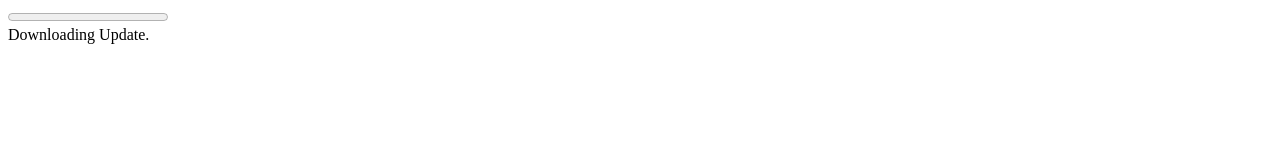
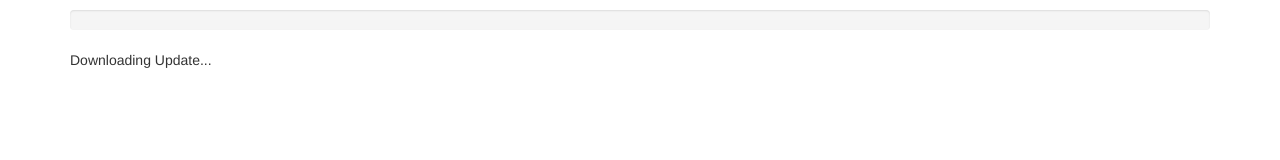
Before and after one commit to jhbruhn/rockband-keyboard-gui, a website: page update.html in a window 1280 px wide. Drawn offline with nearby package versions, Linux system fonts and the light colour scheme.

Commit message:
Improved the updater window.

```diff
--- a/update.html
+++ b/update.html
@@ -1,12 +1,18 @@
 <!doctype html>
 <html>
 <head>
-<script src="build/js/updater.js">
-</script>
+<link href="http://netdna.bootstrapcdn.com/bootstrap/3.1.1/css/bootstrap.min.css" rel="stylesheet">
+<script src="http://ajax.googleapis.com/ajax/libs/jquery/1.11.1/jquery.min.js"></script>
+<script src="http://netdna.bootstrapcdn.com/bootstrap/3.1.1/js/bootstrap.min.js"></script>
+<script src="build/js/updater.js"></script>
 </head>
 <body>
-<progress id="progress" value="0" max="100"></progress>
-<div id="message">Downloading Update.</div>
-
+  <div class="container" style="padding-top: 10px;">
+    <div class="progress progress-striped active">
+      <div class="progress-bar" id="progress"  role="progressbar" aria-valuenow="45" aria-valuemin="0" aria-valuemax="100" style="width: 0%">
+      </div>
+    </div>
+    <div id="message">Downloading Update...</div>
+  </div>
 </body>
 </html>
```
Also changed, not shown: 2 other files.
